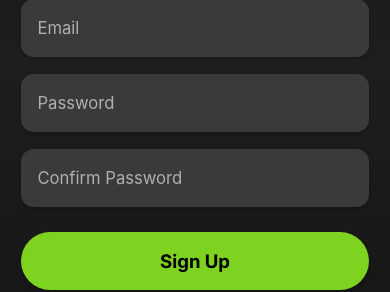
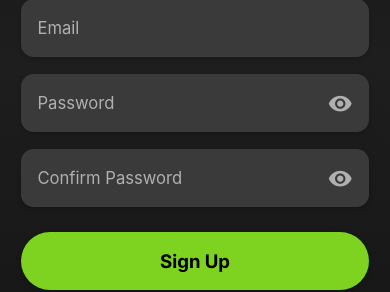
Before and after one commit to kisanms/QRush, a React Native app: screen /Register in a window 390 px wide. Shown: the part 361-653 px from the top of the page. Built offline with nearby package versions, Linux system fonts and the light colour scheme.

Commit message:
eye open close in login and register

```diff
--- a/App.js
+++ b/App.js
@@ -4,8 +4,9 @@ import * as SplashScreen from "expo-splash-screen";
 import Toast from "react-native-toast-message";
 import AppNavigator from "./src/navigation/AppNavigator";
 import { StatusBar, View } from "react-native";
-import { supabase } from "./supabaseClient";
+import { supabase } from "./src/utils/supabaseClient";
 import AsyncStorage from "@react-native-async-storage/async-storage";
+import { SafeAreaView } from "react-native-web";
 
 // Prevent the splash screen from auto-hiding until resources are loaded
 SplashScreen.preventAutoHideAsync();
--- a/src/navigation/AppNavigator.jsx
+++ b/src/navigation/AppNavigator.jsx
@@ -9,7 +9,7 @@ import LoginScreen from '../screens/LoginScreen';
 import RegisterScreen from '../screens/RegisterScreen';
 import HomeScreen from '../screens/HomeScreen';
 import AddQRCodeScreen from '../screens/AddQRCodeScreen';
-import SettingsScreen from '../screens/SettingsScreen';
+// import SettingsScreen from '../screens/SettingsScreen';
 
 const Stack = createStackNavigator();
 const Tab = createBottomTabNavigator();
@@ -52,7 +52,7 @@ function TabNavigator() {
     >
       <Tab.Screen name="Home" component={HomeScreen} />
       <Tab.Screen name="Add QR Code" component={AddQRCodeScreen} />
-      <Tab.Screen name="Settings" component={SettingsScreen} />
+      {/* <Tab.Screen name="Settings" component={SettingsScreen} /> */}
     </Tab.Navigator>
   );
 }
--- a/src/screens/AddQRCodeScreen.jsx
+++ b/src/screens/AddQRCodeScreen.jsx
@@ -2,7 +2,7 @@ import React, { useState, useRef, useEffect } from 'react';
 import { View, Text, TextInput, TouchableOpacity, Modal, StyleSheet, Dimensions, Platform, Alert, ScrollView } from 'react-native';
 import { LinearGradient } from 'expo-linear-gradient';
 import QRCode from 'react-native-qrcode-svg';
-import { supabase } from '../../supabaseClient';
+import { supabase } from '../utils/supabaseClient';
 
 const { height, width } = Dimensions.get('window');
 
--- a/src/screens/LoginScreen.jsx
+++ b/src/screens/LoginScreen.jsx
@@ -1,4 +1,4 @@
-import React, { useState } from 'react';
+import React, { useState, useRef } from 'react';
 import {
   View,
   Text,
@@ -9,19 +9,21 @@ import {
 } from 'react-native';
 import { LinearGradient } from 'expo-linear-gradient';
 import Animated, { useSharedValue, useAnimatedStyle, withSpring } from 'react-native-reanimated';
-import { supabase } from '../../supabaseClient';
+import { supabase } from '../utils/supabaseClient';
 import Toast from 'react-native-toast-message';
 import Svg, { Path } from 'react-native-svg';
 import { scale } from '../utils/utils';
 import AsyncStorage from '@react-native-async-storage/async-storage';
-
+import MaterialCommunityIcons from '@expo/vector-icons/MaterialCommunityIcons';
 export default function LoginScreen({ navigation }) {
   const [email, setEmail] = useState('');
   const [password, setPassword] = useState('');
   const [loading, setLoading] = useState(false);
   const [emailFocused, setEmailFocused] = useState(false);
   const [passwordFocused, setPasswordFocused] = useState(false);
+  const [showPassword, setShowPassword] = useState(false);
   const scaleAnim = useSharedValue(1);
+  const passwordInputRef = useRef(null);
 
   const animatedButtonStyle = useAnimatedStyle(() => ({
     transform: [{ scale: scaleAnim.value }],
@@ -60,7 +62,6 @@ export default function LoginScreen({ navigation }) {
       if (error) {
         showToast('error', 'Login Error', error.message);
       } else if (data.session) {
-        // Store session in AsyncStorage
         await AsyncStorage.setItem('userSession', JSON.stringify({
           user: data.session.user,
           accessToken: data.session.access_token,
@@ -68,7 +69,6 @@ export default function LoginScreen({ navigation }) {
         }));
 
         showToast('success', 'Success', 'Login successful!');
-        // Navigation will be handled by the auth state listener in App.js
       }
     } catch (error) {
       console.log('Login error:', error);
@@ -76,6 +76,13 @@ export default function LoginScreen({ navigation }) {
     } finally {
       setLoading(false);
     }
+  };
+
+  const toggleShowPassword = () => {
+    if (passwordInputRef.current && passwordFocused) {
+      passwordInputRef.current.focus();
+    }
+    setShowPassword(!showPassword);
   };
 
   return (
@@ -107,22 +114,35 @@ export default function LoginScreen({ navigation }) {
             keyboardType="email-address"
             editable={!loading}
           />
+          <View style={styles.inputContainer}>
             <TextInput
-            style={[styles.input, passwordFocused && styles.inputFocused]}
+              ref={passwordInputRef}
+              style={[styles.input, passwordFocused && styles.inputFocused, styles.passwordInput]}
               placeholder="Password"
               placeholderTextColor="#b0b0b0"
               value={password}
               onChangeText={setPassword}
               onFocus={() => setPasswordFocused(true)}
               onBlur={() => setPasswordFocused(false)}
-            secureTextEntry
+              secureTextEntry={!showPassword}
               editable={!loading}
             />
+            <TouchableOpacity
+              style={styles.eyeIcon}
+              onPress={toggleShowPassword}
+              disabled={loading}
+            >
+              <MaterialCommunityIcons
+                name={showPassword ? 'eye-off' : 'eye'}
+                size={scale(24)}
+                color="#b0b0b0"
+              />
+
+            </TouchableOpacity>
+          </View>
           <TouchableOpacity style={styles.forgotContainer}>
             <Text style={styles.forgotText}>Forgot password?</Text>
           </TouchableOpacity>
-
-          {/* Fixed Login Button - TouchableOpacity wraps the entire button */}
           <TouchableOpacity
             style={[styles.loginButton, loading && styles.buttonDisabled]}
             onPress={handleLogin}
@@ -135,8 +155,6 @@ export default function LoginScreen({ navigation }) {
               <Text style={styles.loginButtonText}>{loading ? 'Logging in...' : 'Log In'}</Text>
             </Animated.View>
           </TouchableOpacity>
-
-          {/* Fixed Sign Up Button - TouchableOpacity wraps the entire area */}
           <TouchableOpacity
             style={styles.signupContainer}
             onPress={() => navigation.navigate('Register')}
@@ -186,6 +204,9 @@ const styles = StyleSheet.create({
   formContainer: {
     width: '100%',
   },
+  inputContainer: {
+    position: 'relative',
+  },
   input: {
     height: scale(56),
     backgroundColor: '#3a3a3a',
@@ -210,14 +231,22 @@ const styles = StyleSheet.create({
       },
     }),
   },
+  passwordInput: {
+    paddingRight: scale(48),
+  },
   inputFocused: {
     borderWidth: 2,
     borderColor: '#7ed321',
   },
+  eyeIcon: {
+    position: 'absolute',
+    right: scale(16),
+    top: scale(16),
+  },
   forgotContainer: {
     alignSelf: 'flex-end',
     marginBottom: scale(24),
-    padding: scale(5), // Add padding for better touch area
+    padding: scale(5),
   },
   forgotText: {
     fontSize: scale(14),
@@ -255,8 +284,8 @@ const styles = StyleSheet.create({
     color: '#000000',
   },
   signupContainer: {
-    paddingVertical: scale(10), // Add padding for better touch area
-    paddingHorizontal: scale(20), // Add horizontal padding for better touch area
+    paddingVertical: scale(10),
+    paddingHorizontal: scale(20),
     alignItems: 'center',
   },
   signupText: {
--- a/src/screens/RegisterScreen.jsx
+++ b/src/screens/RegisterScreen.jsx
@@ -1,4 +1,4 @@
-import React, { useState } from 'react';
+import React, { useState, useRef } from 'react';
 import {
   View,
   Text,
@@ -9,10 +9,11 @@ import {
 } from 'react-native';
 import { LinearGradient } from 'expo-linear-gradient';
 import Animated, { useSharedValue, useAnimatedStyle, withSpring } from 'react-native-reanimated';
-import { supabase } from '../../supabaseClient';
+import { supabase } from '../utils/supabaseClient';
 import Toast from 'react-native-toast-message';
 import Svg, { Path } from 'react-native-svg';
 import { scale } from '../utils/utils';
+import MaterialCommunityIcons from '@expo/vector-icons/MaterialCommunityIcons';
 
 export default function RegisterScreen({ navigation }) {
   const [email, setEmail] = useState('');
@@ -22,7 +23,11 @@ export default function RegisterScreen({ navigation }) {
   const [emailFocused, setEmailFocused] = useState(false);
   const [passwordFocused, setPasswordFocused] = useState(false);
   const [confirmPasswordFocused, setConfirmPasswordFocused] = useState(false);
+  const [showPassword, setShowPassword] = useState(false);
+  const [showConfirmPassword, setShowConfirmPassword] = useState(false);
   const scaleAnim = useSharedValue(1);
+  const passwordInputRef = useRef(null);
+  const confirmPasswordInputRef = useRef(null);
 
   const animatedButtonStyle = useAnimatedStyle(() => ({
     transform: [{ scale: scaleAnim.value }],
@@ -81,6 +86,20 @@ export default function RegisterScreen({ navigation }) {
     }
   };
 
+  const toggleShowPassword = () => {
+    if (passwordInputRef.current && passwordFocused) {
+      passwordInputRef.current.focus();
+    }
+    setShowPassword(!showPassword);
+  };
+
+  const toggleShowConfirmPassword = () => {
+    if (confirmPasswordInputRef.current && confirmPasswordFocused) {
+      confirmPasswordInputRef.current.focus();
+    }
+    setShowConfirmPassword(!showConfirmPassword);
+  };
+
   return (
     <LinearGradient colors={['#121212', '#1e1e1e', '#121212']} style={styles.container}>
       <View style={styles.content}>
@@ -110,30 +129,56 @@ export default function RegisterScreen({ navigation }) {
             keyboardType="email-address"
             editable={!loading}
           />
+          <View style={styles.inputContainer}>
             <TextInput
-            style={[styles.input, passwordFocused && styles.inputFocused]}
+              ref={passwordInputRef}
+              style={[styles.input, passwordFocused && styles.inputFocused, styles.passwordInput]}
               placeholder="Password"
               placeholderTextColor="#b0b0b0"
               value={password}
               onChangeText={setPassword}
               onFocus={() => setPasswordFocused(true)}
               onBlur={() => setPasswordFocused(false)}
-            secureTextEntry
+              secureTextEntry={!showPassword}
               editable={!loading}
             />
+            <TouchableOpacity
+              style={styles.eyeIcon}
+              onPress={toggleShowPassword}
+              disabled={loading}
+            >
+              <MaterialCommunityIcons
+                name={showPassword ? 'eye-off' : 'eye'}
+                size={scale(24)}
+                color="#b0b0b0"
+              />
+            </TouchableOpacity>
+          </View>
+          <View style={styles.inputContainer}>
             <TextInput
-            style={[styles.input, confirmPasswordFocused && styles.inputFocused]}
+              ref={confirmPasswordInputRef}
+              style={[styles.input, confirmPasswordFocused && styles.inputFocused, styles.passwordInput]}
               placeholder="Confirm Password"
               placeholderTextColor="#b0b0b0"
               value={confirmPassword}
               onChangeText={setConfirmPassword}
               onFocus={() => setConfirmPasswordFocused(true)}
               onBlur={() => setConfirmPasswordFocused(false)}
-            secureTextEntry
+              secureTextEntry={!showConfirmPassword}
               editable={!loading}
             />
-
-          {/* Fixed Register Button - TouchableOpacity wraps the entire button */}
+            <TouchableOpacity
+              style={styles.eyeIcon}
+              onPress={toggleShowConfirmPassword}
+              disabled={loading}
+            >
+              <MaterialCommunityIcons
+                name={showPassword ? 'eye-off' : 'eye'}
+                size={scale(24)}
+                color="#b0b0b0"
+              />
+            </TouchableOpacity>
+          </View>
           <TouchableOpacity
             style={[styles.registerButton, loading && styles.buttonDisabled]}
             onPress={handleRegister}
@@ -146,8 +191,6 @@ export default function RegisterScreen({ navigation }) {
               <Text style={styles.registerButtonText}>{loading ? 'Creating Account...' : 'Sign Up'}</Text>
             </Animated.View>
           </TouchableOpacity>
-
-          {/* Fixed Login Link Button - TouchableOpacity wraps the entire area */}
           <TouchableOpacity
             style={styles.loginContainer}
             onPress={() => navigation.reset({
@@ -200,6 +243,9 @@ const styles = StyleSheet.create({
   formContainer: {
     width: '100%',
   },
+  inputContainer: {
+    position: 'relative',
+  },
   input: {
     height: scale(56),
     backgroundColor: '#3a3a3a',
@@ -224,9 +270,17 @@ const styles = StyleSheet.create({
       },
     }),
   },
+  passwordInput: {
+    paddingRight: scale(48),
+  },
   inputFocused: {
     borderWidth: 2,
     borderColor: '#7ed321',
+  },
+  eyeIcon: {
+    position: 'absolute',
+    right: scale(16),
+    top: scale(16),
   },
   registerButton: {
     height: scale(56),
@@ -260,8 +314,8 @@ const styles = StyleSheet.create({
     color: '#000000',
   },
   loginContainer: {
-    paddingVertical: scale(10), // Add padding for better touch area
-    paddingHorizontal: scale(20), // Add horizontal padding for better touch area
+    paddingVertical: scale(10),
+    paddingHorizontal: scale(20),
     alignItems: 'center',
   },
   loginText: {
```
Also changed, not shown: src/screens/HomeScreen.jsx (+4 -3 lines), src/utils/supabaseClient.js (renamed from supabaseClient.js). Lines whose indentation alone changed are shown as unchanged.
